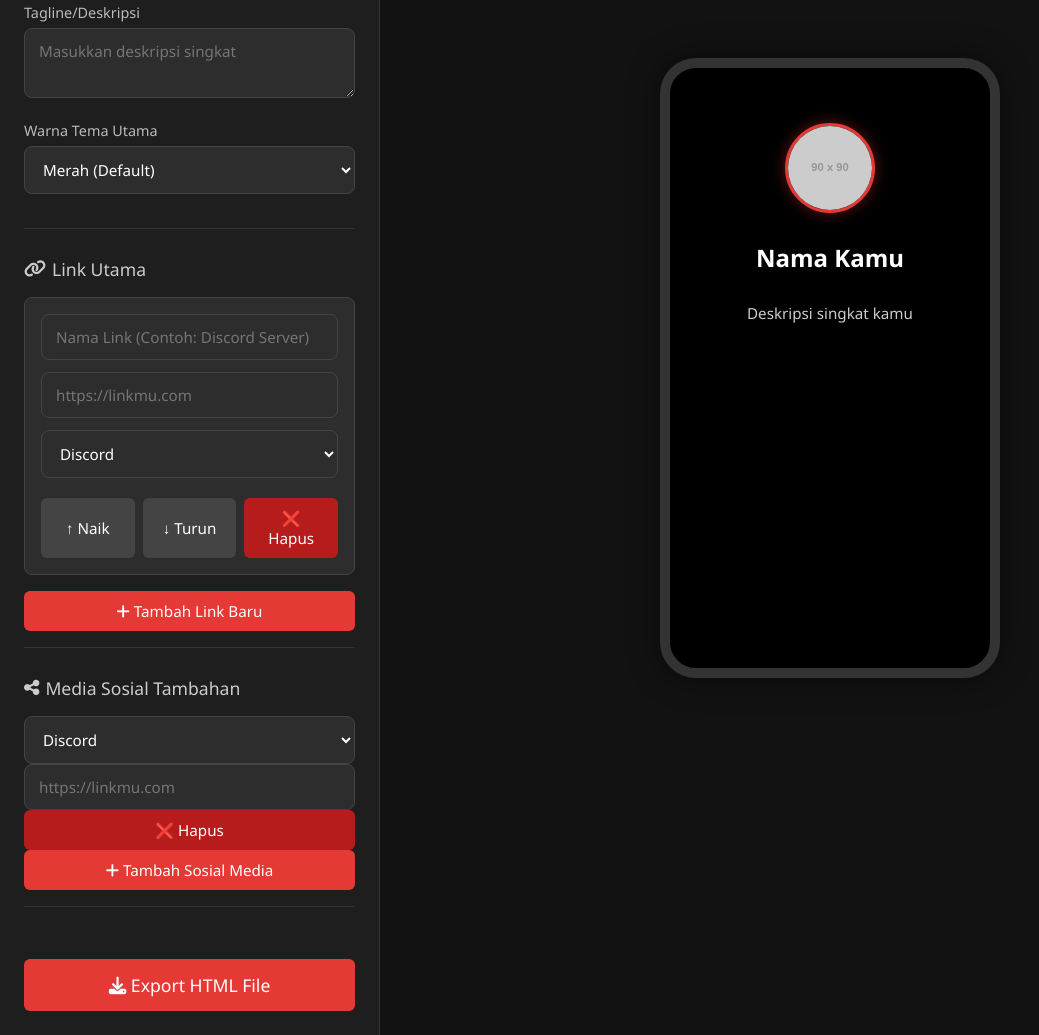
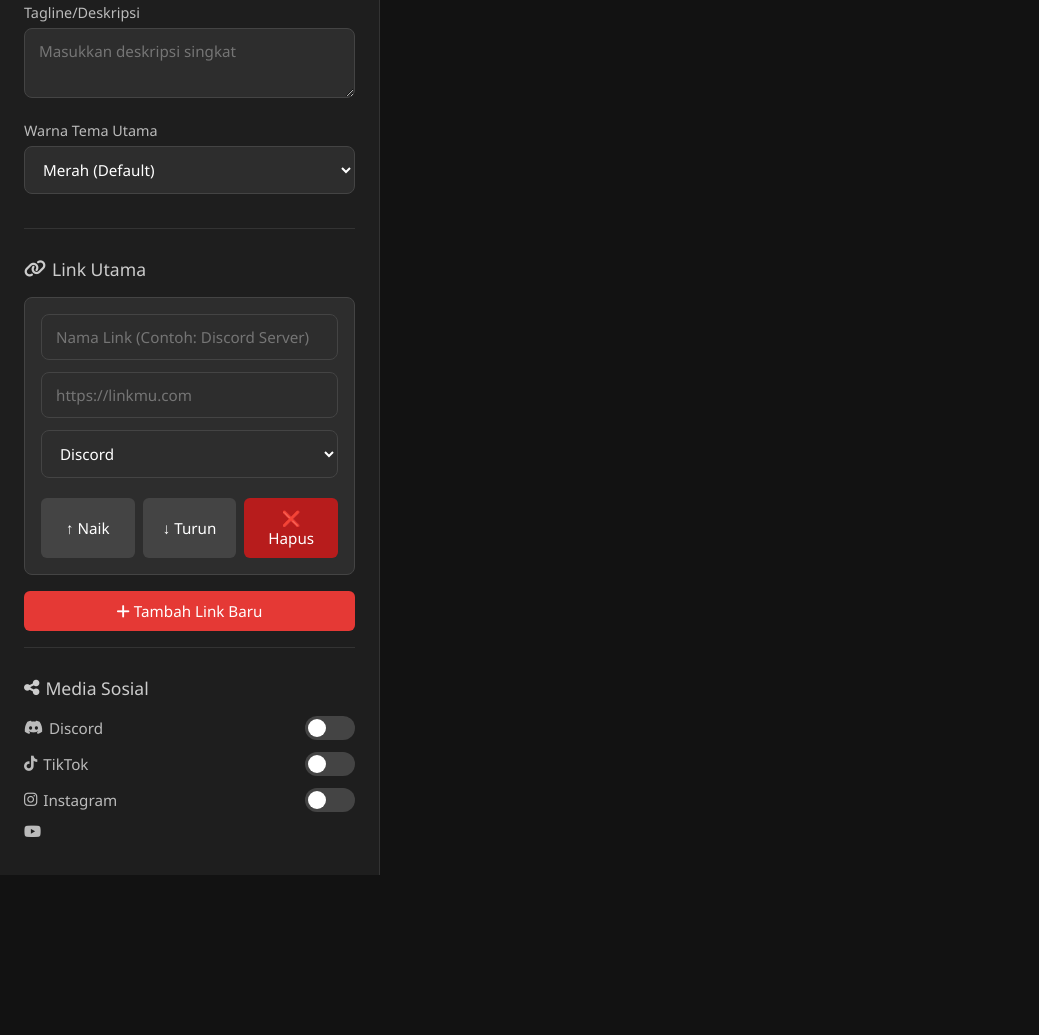
Before and after one commit to rizaaamore-jpg/linktree-, a plain HTML site: page index.html in a window 1280 px wide. Shown: the part 299-1334 px from the top of the page, without its empty margins (0-1039 px from the left). After the commit the page ends 1174 px from the top, so only its background shows below. Drawn offline with Linux system fonts and the light colour scheme; placeholder pictures from the web are drawn by us.

Commit message:
Update index.html

```diff
--- a/index.html
+++ b/index.html
@@ -91,6 +91,77 @@
         textarea {
             min-height: 70px;
             resize: vertical;
+        }
+
+        /* Toggle Switch */
+        .toggle-group {
+            display: flex;
+            align-items: center;
+            gap: 10px;
+            margin-bottom: 12px;
+        }
+
+        .toggle-switch {
+            position: relative;
+            width: 50px;
+            height: 24px;
+            margin: 0;
+        }
+
+        .toggle-switch input {
+            opacity: 0;
+            width: 0;
+            height: 0;
+        }
+
+        .slider {
+            position: absolute;
+            cursor: pointer;
+            top: 0;
+            left: 0;
+            right: 0;
+            bottom: 0;
+            background-color: #444;
+            transition: 0.4s;
+            border-radius: 34px;
+        }
+
+        .slider:before {
+            position: absolute;
+            content: "";
+            height: 18px;
+            width: 18px;
+            left: 3px;
+            bottom: 3px;
+            background-color: white;
+            transition: 0.4s;
+            border-radius: 50%;
+        }
+
+        input:checked + .slider {
+            background-color: #e53935;
+        }
+
+        input:checked + .slider:before {
+            transform: translateX(26px);
+        }
+
+        .social-label {
+            flex: 1;
+            margin: 0;
+            font-size: 0.95rem;
+            display: flex;
+            align-items: center;
+            gap: 6px;
+        }
+
+        .social-url-input {
+            margin-top: 4px;
+            display: none;
+        }
+
+        .social-url-input.active {
+            display: block;
         }
 
         .link-item {
@@ -370,83 +441,42 @@
             </button>
         </div>
 
-        <!-- Bagian Media Sosial Tambahan -->
+        <!-- Bagian Media Sosial (Tinggal Aktifkan) -->
         <div class="section">
             <h3 class="section-title">
-                <i class="fas fa-share-alt"></i> Media Sosial Tambahan
+                <i class="fas fa-share-alt"></i> Media Sosial
             </h3>
-            <div id="social-list">
-                <div class="social-item" data-index="0">
-                    <select class="social-icon-select" oninput="updatePreview()">
-                        <option value="fab fa-discord">Discord</option>
-                        <option value="fab fa-tiktok">TikTok</option>
-                        <option value="fab fa-instagram">Instagram</option>
-                        <option value="fab fa-youtube">YouTube</option>
-                        <option value="fab fa-facebook">Facebook</option>
-                        <option value="fab fa-twitter">Twitter/X</option>
-                        <option value="fab fa-whatsapp">WhatsApp</option>
-                        <option value="fab fa-telegram">Telegram</option>
-                        <option value="fab fa-twitch">Twitch</option>
-                        <option value="fab fa-spotify">Spotify</option>
-                        <option value="fab fa-snapchat">Snapchat</option>
-                        <option value="fab fa-pinterest">Pinterest</option>
-                        <option value="fab fa-linkedin">LinkedIn</option>
-                    </select>
-                    <input type="url" class="social-url" placeholder="https://linkmu.com" oninput="updatePreview()">
-                    <button class="btn btn-danger" onclick="removeSocial(0)">❌ Hapus</button>
-                </div>
+
+            <!-- Discord -->
+            <div class="toggle-group">
+                <label class="social-label"><i class="fab fa-discord"></i> Discord</label>
+                <label class="toggle-switch">
+                    <input type="checkbox" id="social-discord" onchange="toggleSocial('discord')">
+                    <span class="slider"></span>
+                </label>
             </div>
-            <button class="btn btn-primary" onclick="addSocial()">
-                <i class="fas fa-plus"></i> Tambah Sosial Media
-            </button>
-        </div>
+            <input type="url" id="url-discord" class="social-url-input" placeholder="https://discord.gg/linkmu" oninput="updatePreview()">
 
-        <!-- Tombol Export -->
-        <button class="btn export-btn" onclick="exportHTML()">
-            <i class="fas fa-download"></i> Export HTML File
-        </button>
-    </div>
+            <!-- TikTok -->
+            <div class="toggle-group">
+                <label class="social-label"><i class="fab fa-tiktok"></i> TikTok</label>
+                <label class="toggle-switch">
+                    <input type="checkbox" id="social-tiktok" onchange="toggleSocial('tiktok')">
+                    <span class="slider"></span>
+                </label>
+            </div>
+            <input type="url" id="url-tiktok" class="social-url-input" placeholder="https://tiktok.com/@namamu" oninput="updatePreview()">
 
-    <!-- Panel Pratinjau Kanan -->
-    <div class="preview-panel">
-        <div class="preview-device">
-            <div class="device-notch"></div>
-            <div id="live-preview">
-                <img id="preview-avatar" src="https://via.placeholder.com/90" alt="Avatar Pratinjau">
-                <h3 id="preview-name">Nama Kamu</h3>
-                <p id="preview-tagline">Deskripsi singkat kamu</p>
-                <div id="preview-links"></div>
-                <div id="preview-socials"></div>
+            <!-- Instagram -->
+            <div class="toggle-group">
+                <label class="social-label"><i class="fab fa-instagram"></i> Instagram</label>
+                <label class="toggle-switch">
+                    <input type="checkbox" id="social-instagram" onchange="toggleSocial('instagram')">
+                    <span class="slider"></span>
+                </label>
             </div>
-        </div>
-    </div>
+            <input type="url" id="url-instagram" class="social-url-input" placeholder="https://instagram.com/@namamu" oninput="updatePreview()">
 
-    <script>
-        // Inisialisasi pratinjau pertama kali
-        updatePreview();
-
-        // Update semua pratinjau ketika ada perubahan
-        function updatePreview() {
-            const name = document.getElementById('profile-name').value || 'Nama Kamu';
-            const tagline = document.getElementById('profile-tagline').value || 'Deskripsi singkat kamu';
-            const themeColor = document.getElementById('theme-color').value;
-            const darkColor = darkenColor(themeColor, 0.2);
-            const linkItems = document.querySelectorAll('.link-item');
-            const socialItems = document.querySelectorAll('.social-item');
-
-            // Update data profil
-            document.getElementById('preview-name').textContent = name;
-            document.getElementById('preview-tagline').textContent = tagline;
-
-            // Update link utama
-            const previewLinks = document.getElementById('preview-links');
-            previewLinks.innerHTML = '';
-            linkItems.forEach((item) => {
-                const linkText = item.querySelector('.link-text').value || 'Link Baru';
-                const linkUrl = item.querySelector('.link-url').value || '#';
-                const linkIcon = item.querySelector('.link-icon').value;
-
-                const linkBtn = document.createElement('a');
-                linkBtn.href = linkUrl;
-                linkBtn.className = 'preview-link-btn';
-                linkBtn.style.background
+            <!-- YouTube -->
+            <div class="toggle-group">
+                <label class="social-label"><i class="fab fa-youtube"></i>
```
